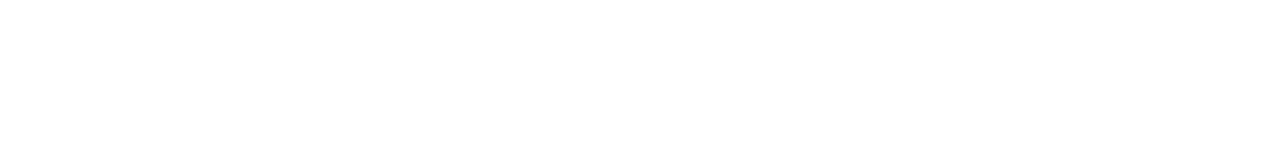
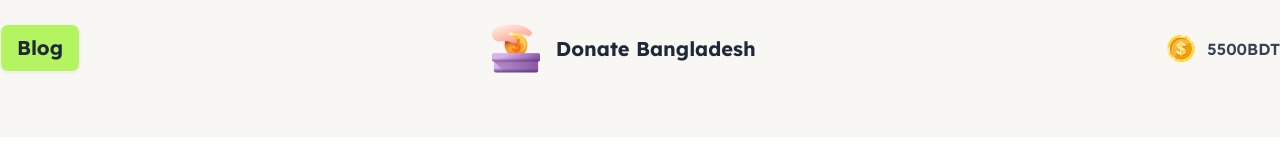
Before and after one commit to mariyamnavila/donate-bangladesh, a plain HTML site: page blog.html in a window 1280 px wide. Drawn offline with nearby package versions, Linux system fonts and the light colour scheme.

Commit message:
added navbar section

```diff
--- a/blog.html
+++ b/blog.html
@@ -1,13 +1,42 @@
 <!DOCTYPE html>
-<html lang="en">
+<html lang="en" data-theme="light">
+
 <head>
     <meta charset="UTF-8">
     <meta name="viewport" content="width=device-width, initial-scale=1.0">
     <title>Donate Bangladesh</title>
+    <!-- google fonts -->
+    <link rel="preconnect" href="https://fonts.googleapis.com">
+    <link rel="preconnect" href="https://fonts.gstatic.com" crossorigin>
+    <link href="https://fonts.googleapis.com/css2?family=Lexend:wght@100..900&display=swap" rel="stylesheet">
+    <!-- daisy ui cdn -->
+
+    <link href="https://cdn.jsdelivr.net/npm/daisyui@4.12.24/dist/full.min.css" rel="stylesheet" type="text/css" />
+    <script src="https://cdn.tailwindcss.com"></script>
+    <style>
+        .font-lexend {
+  font-family: "Lexend", sans-serif;
+}
+    </style>
 </head>
-<body>
+
+<body class="font-lexend">
     <main>
-        <section></section>
+        <!-- navbar section -->
+        <section class=" bg-[#F9F7F3] pb-10">
+            <nav class="container py-6 flex justify-between mx-auto">
+                <button class="btn bg-[#B4F461] font-bold text-xl">Blog</button>
+                <div class="flex items-center space-x-4">
+                    <img src="assets/logo.png" alt="">
+                    <h4 class="font-bold text-xl">Donate Bangladesh</h4>
+                </div>
+                <div class="flex items-center space-x-3">
+                    <img src="assets/coin.png" alt="">
+                    <p class="text-gray-700 font-semibold"><span >5500</span>BDT</p>
+                </div>
+            </nav>
+        </section>
     </main>
 </body>
+
 </html>
--- /dev/null
+++ b/tailwind.config.js
@@ -0,0 +1,8 @@
+/** @type {import('tailwindcss').Config} */
+module.exports = {
+    content: [],
+    theme: {
+        extend: {},
+    },
+    plugins: [],
+}
```
